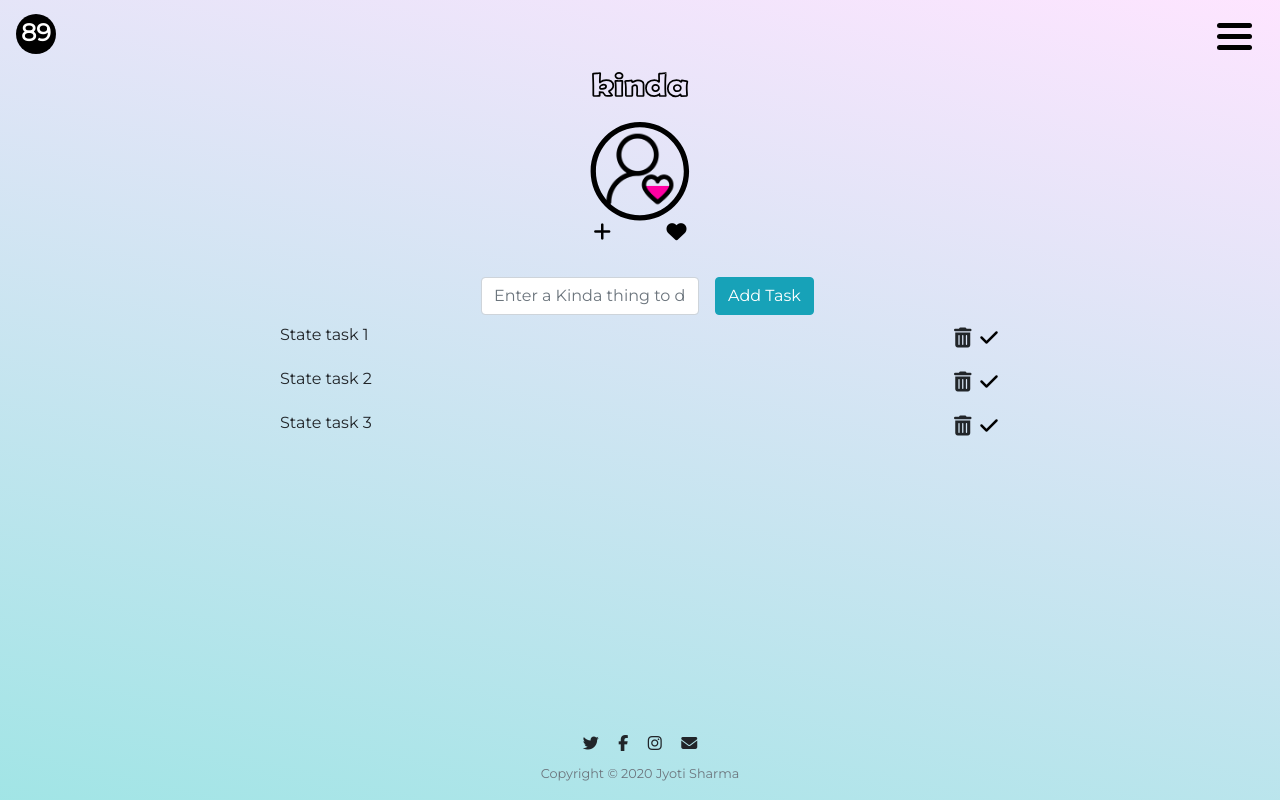
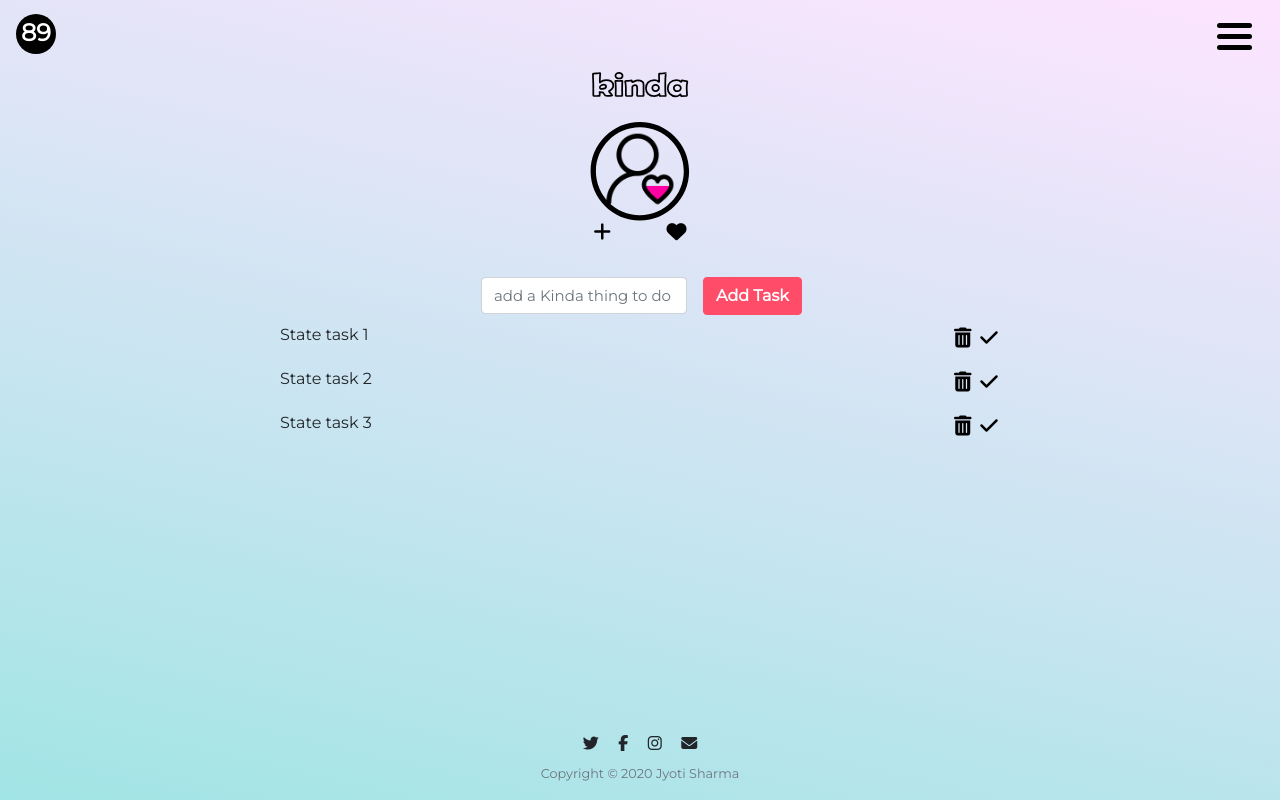
Before and after one commit to jyotiiiii/todo-app-frontend, a React (Create React App) app: page / in a window 1280 px wide. Both pictures are taken after a click on the button 602 px from the left and 232 px from the top of the page. Built offline with nearby package versions, Linux system fonts and the light colour scheme.

Commit message:
Add tooltips to action buttons in Header

```diff
--- a/public/css/styles.css
+++ b/public/css/styles.css
@@ -32,6 +32,10 @@ h6 {
   background-color: black;
   margin: 6px 0;
   border-radius: 3px;
+}
+
+.toggle:hover {
+  background-color: #ff4c68;
 }
 
 /* Score */
@@ -76,6 +80,51 @@ h6 {
 .hidden-form {
   visibility: hidden;
 }
+
+/* Override Bootstrap Button */
+.btn-info {
+  color: #fff;
+  background-color: #ff4c68;
+  border-color: #ff4c68;
+  font-weight: bold;
+}
+
+.form-font {
+  font-size: 15px;
+}
+
+/* ************ Tool Tips ********************** */
+
+[data-title]:hover:after {
+  opacity: 0.8;
+  transition: all 0.1s ease 0.5s;
+  visibility: visible;
+}
+[data-title]:after {
+  content: attr(data-title);
+  background: linear-gradient(
+    13deg,
+    rgba(34, 193, 195, 0.4231442577030813) 0%,
+    rgba(244, 45, 253, 0.12622549019607843) 100%
+  );
+  color: #111;
+  font-size: 110%;
+  position: absolute;
+  padding: 1px 5px 2px 5px;
+  top: 120%;
+  right: -120%;
+  white-space: nowrap;
+  box-shadow: 1px 1px 3px #222222;
+  opacity: 0;
+  border: 1px solid #111111;
+  border-radius: 13px;
+  z-index: 99999;
+  visibility: hidden;
+}
+[data-title] {
+  position: relative;
+}
+
 /********************** Ids *************************/
 
 #score-dot {
@@ -83,6 +132,10 @@ h6 {
   width: 40px;
   background-color: black;
   border-radius: 50%;
+}
+
+#score-dot:hover {
+  background-color: #ff4c68;
 }
 
 #footer {
--- a/src/components/AddRandom.js
+++ b/src/components/AddRandom.js
@@ -8,10 +8,11 @@ class Addrandom extends React.Component {
   render() {
     return (
       <a
+        href="#"
         className="action-button"
-        href="#"
         role="button"
         onClick={this.generateRandom}
+        data-title="Click to add one of our suggestions"
       >
         <i className="far fa-heart fa-lg"></i>
       </a>
--- a/src/components/AddTask.js
+++ b/src/components/AddTask.js
@@ -6,6 +6,7 @@ class Addtask extends React.Component {
       <a
         className="action-button"
         href="#"
+        data-title="Click to add your own task"
         role="button"
         onClick={this.props.onClick}
       >
--- a/src/components/DeleteButton.js
+++ b/src/components/DeleteButton.js
@@ -9,7 +9,12 @@ class Deletebutton extends React.Component {
 
   render() {
     return (
-      <a className="action-button" role="button" onClick={this.deleteClicked}>
+      <a
+        href="#"
+        className="action-button"
+        role="button"
+        onClick={this.deleteClicked}
+      >
         <i className="fas fa-trash-alt fa-lg"></i>
       </a>
     );
--- a/src/components/TaskForm.js
+++ b/src/components/TaskForm.js
@@ -6,13 +6,13 @@ class Taskform extends React.Component {
       <div className="container">
         <div className="row">
           <div className="col-md-4 "></div>
-          <div className="col-md-5 ">
+          <div className="col-md-4 ">
             <form className="form-inline ">
-              <div className="form-group mx-sm-3 mb-2">
+              <div className="form-group mx-sm-3 mb-2 ">
                 <input
                   type="text"
-                  className="form-control"
-                  placeholder="Enter a Kinda thing to do"
+                  className="form-control form-font"
+                  placeholder="add a Kinda thing to do"
                 ></input>
               </div>
               <button type="submit" className="btn btn-info mb-2">
```
Also changed, not shown: src/components/App.js (+14 -0 lines).
